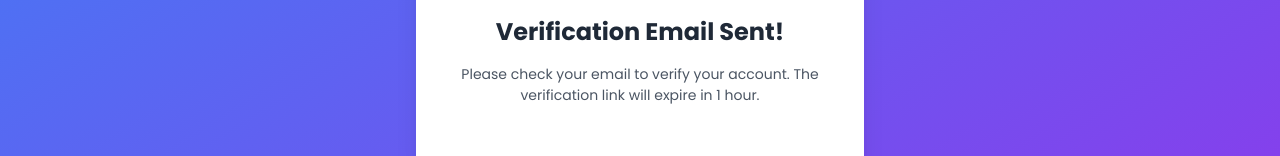
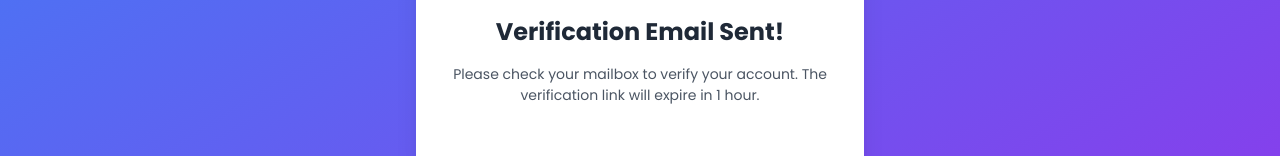
Before and after one commit to develoFavour/MediCare, a Next.js app: page /verification-sent-successful in a window 1280 px wide. Shown: the part 367-523 px from the top of the page. Built offline with nearby package versions, Linux system fonts and the light colour scheme.

Commit message:
verification-page

```diff
--- a/src/app/verification-sent-successful/page.tsx
+++ b/src/app/verification-sent-successful/page.tsx
@@ -41,21 +41,9 @@ export default function VerificationSent() {
 					transition={{ delay: 0.6 }}
 					className="text-gray-600 mb-6"
 				>
-					Please check your email to verify your account. The verification link
-					will expire in 1 hour.
+					Please check your mailbox to verify your account. The verification
+					link will expire in 1 hour.
 				</motion.p>
-				{/* <motion.div
-					initial={{ opacity: 0 }}
-					animate={{ opacity: 1 }}
-					transition={{ delay: 0.8 }}
-				>
-					<Link
-						href="/login"
-						className="bg-blue-500 hover:bg-blue-600 text-white font-bold py-2 px-4 rounded transition duration-300"
-					>
-						Return to Login
-					</Link>
-				</motion.div> */}
 			</motion.div>
 		</div>
 	);
```
